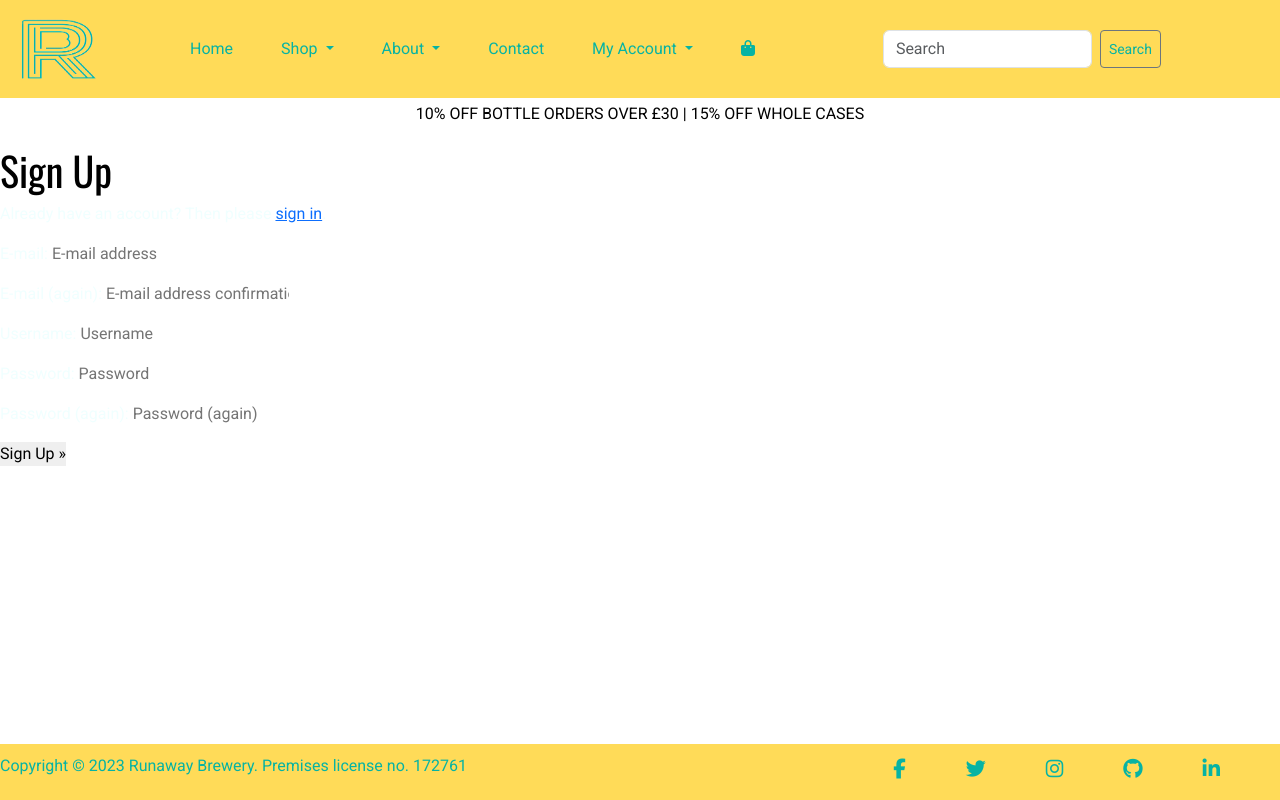
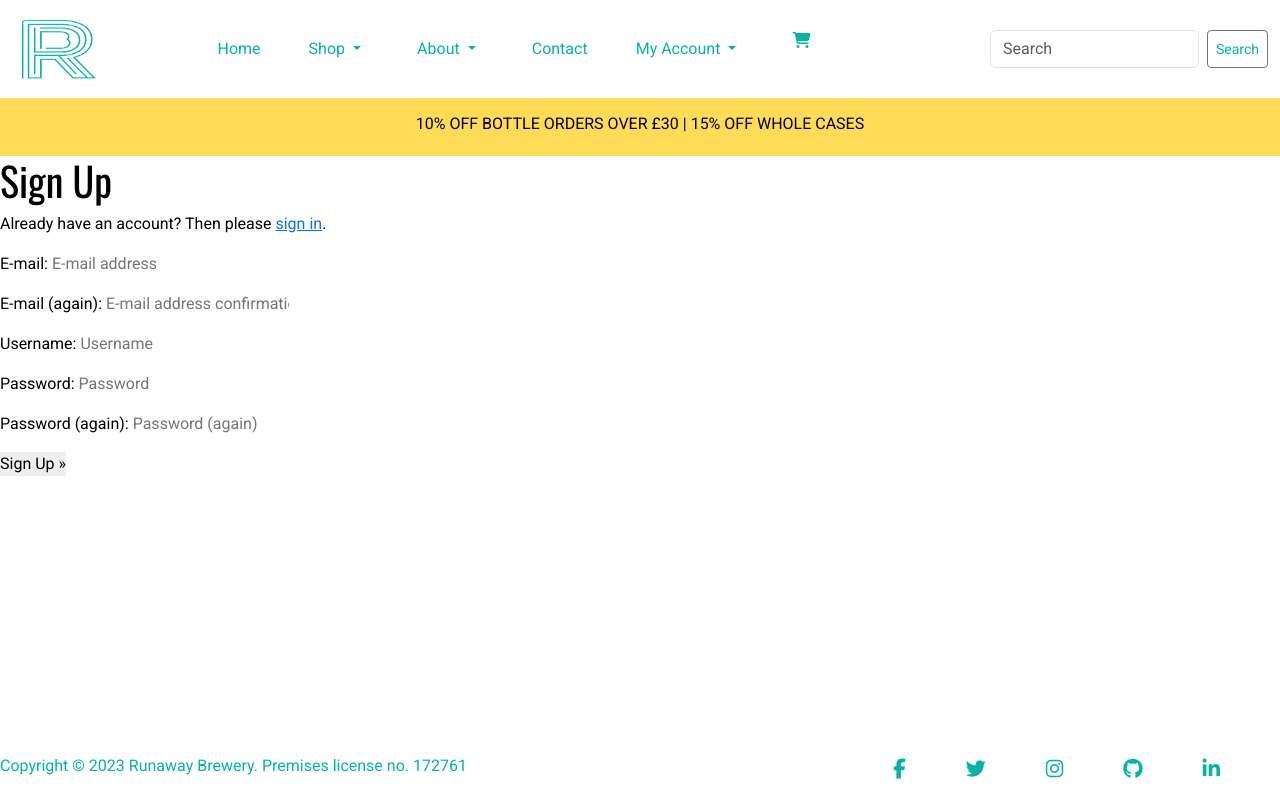
Before and after one commit to Kieran132/Runaway, a Django app: page /accounts/signup/ in a window 1280 px wide. Run offline with Django 3.2, Linux system fonts and the light colour scheme; parts of the project's set-up code (start-up, migrations or seed data) failed here and were passed over; some libraries are stand-ins or nearby versions.

Commit message:
Added basic layout and information to index.html

```diff
--- a/runaway/settings.py
+++ b/runaway/settings.py
@@ -30,7 +30,7 @@ SECRET_KEY = os.environ.get('SECRET_KEY')
 # SECURITY WARNING: don't run with debug turned on in production!
 DEBUG = True
 
-ALLOWED_HOSTS = ['runawaybrewery-d81d6b05c59f.herokuapp.com', '8000-kieran132-runaway-m8n853pom3.us2.codeanyapp.com']
+ALLOWED_HOSTS = ['runawaybrewery-d81d6b05c59f.herokuapp.com', '8000-kieran132-runaway-2nu1cxss333.ws-eu99.gitpod.io']
 
 
 # Application definition
--- a/static/css/base.css
+++ b/static/css/base.css
@@ -10,7 +10,7 @@ body {
     font-family: Roboto, sans-serif;
     font-weight: 400;
     padding-bottom: 60px;
-    color: azure;
+    color: black;
 }
 
 h1 {
@@ -32,8 +32,13 @@ h1 {
 }
 
 .home-nav {
-    background-color: #ffdb58;
+    background-color: white;
 }
+
+.navbar-toggler{
+    background-color: #07b3a3;
+}
+
 
 .home-search{
     margin-left: 60px;
@@ -50,6 +55,14 @@ h1 {
     display: flex;
     flex-direction: column;
     align-items: center;
+}
+
+.banner{
+    background-color: #FFDB58;
+}
+
+.banner p{
+    margin-top: 10px;
 }
 
 
@@ -77,9 +90,58 @@ h1 {
 
 .home-footer {
     padding-top: 10px;
-    background-color: #ffdb58;
+    background-color: white;
 }
 
 .copyright {
     color: #07b3a3;
 }
+
+/* Home page styling */
+
+.about-section{
+    padding-bottom: 10px;
+}
+
+.image-gallery .row {
+    display: flex;
+    justify-content: center;
+}
+
+.image-gallery .col-md-4 {
+    flex: 0 0 33.33%;
+    max-width: 33.33%;
+    padding: 10px;
+}
+
+.image-gallery img {
+    width: 100%;
+    height: auto;
+    object-fit: cover;
+}
+
+.find-out-more {
+    background-position: center;
+    background-repeat: no-repeat;
+    background-size: cover;
+    display: flex;
+    align-items: center;
+    justify-content: center;
+    height: 500px; /* Adjust the height as needed */
+    text-align: center;
+    color: white;
+    padding-top: 10px;
+}
+
+.find-out-more .container {
+    padding: 20px;
+}
+
+.carousel-item img {
+    max-width: 20%;
+    max-height: 20%;
+    object-fit: cover;
+    margin: auto;
+    padding-top: 10px;
+    padding-bottom: 10px;
+}
--- a/templates/base.html
+++ b/templates/base.html
@@ -49,11 +49,11 @@
                     <span class="navbar-toggler-icon"></span>
                 </button>
                 <div class="collapse navbar-collapse" id="navbarNav">
-                    <ul class="nav-item navbar-nav ml-auto">
+                    <ul class="nav-item navbar-nav w-auto mx-auto">
                         <li class="nav-item ">
                             <a class="nav-link home-nav-link" href="#">Home</a>
                         </li>
-                        <li class="nav-item dropdown">
+                        <li class="nav-item dropdown list-inline-item">
                             <a class="nav-link dropdown-toggle" href="#" role="button" data-bs-toggle="dropdown"
                                 aria-expanded="false">
                                 Shop
@@ -66,7 +66,7 @@
                                 <li><a class="dropdown-item" href="#">Gift Cards</a></li>
                             </ul>
                         </li>
-                        <li class="nav-item dropdown">
+                        <li class="nav-item dropdown list-inline-item">
                             <a class="nav-link dropdown-toggle" href="#" role="button" data-bs-toggle="dropdown"
                                 aria-expanded="false">
                                 About
@@ -81,12 +81,12 @@
                         <li class="nav-item">
                             <a class="nav-link" href="#">Contact</a>
                         </li>
-                        <li class="nav-item dropdown">
-                            <a class="nav-link dropdown-toggle" href="#" role="button" data-bs-toggle="dropdown"
+                        <li class="nav-item dropdown list-inline-item">
+                            <a class="nav-link dropdown-toggle list-inline-item" href="#" role="button" data-bs-toggle="dropdown"
                                 aria-expanded="false">
                                 My Account
                             </a>
-                            <ul class="dropdown-menu">
+                            <ul class="dropdown-menu border-0 dropdown-menu-end" aria-labelledby="user-options">
                                 {% if request.user.is_authenticated %}
                                 {% if request.user.is_superuser %}
                                 <a href="" class="dropdown-item">Product Management</a>
@@ -100,9 +100,9 @@
                             </ul>
                         </li>
                         <li class="nav-item">
-                            <a class="{% if grand_total %}text-info{% else %}text-black{% endif %} nav-link" href="">
+                            <a href="">
                                 <div class="text-center shop-icon">
-                                    <div><i class="fas fa-shopping-bag fa-md"></i></div>
+                                    <div><i class="fa fa-shopping-cart"></i></div>
                                 </div>
                             </a>
                         </li>
@@ -115,6 +115,7 @@
                 </div>
             </div>
         </nav>
+
         <div class="banner text-black text-center py-1">
             <p>10% OFF BOTTLE ORDERS OVER £30 | 15% OFF WHOLE CASES</p>
         </div>
```
Also changed, not shown: home/templates/home/index.html (+66 -1 lines), media/index/IMG_7804.jpeg (added), media/index/IMG_7805.jpeg (added), media/index/IMG_7806.jpeg (added), media/index/IMG_7807.jpeg (added), media/index/IMG_7808.jpeg (added), templates/includes/main_nav.html (added), templates/includes/mobile_top_header.html (added).
